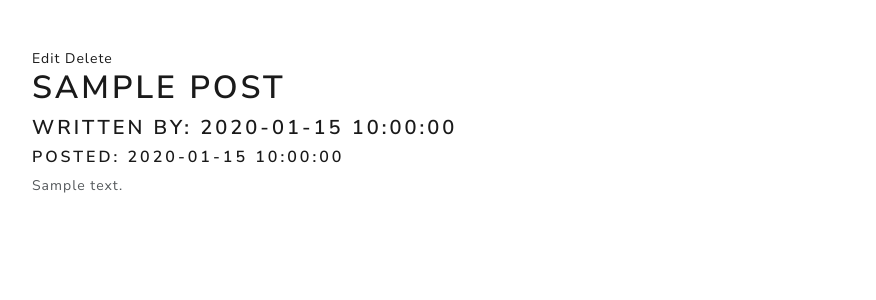
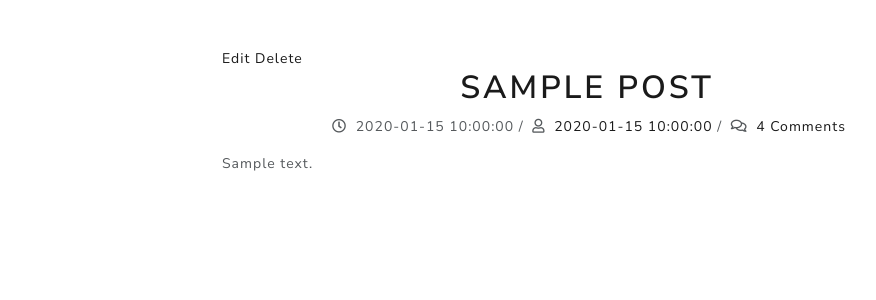
Before and after one commit to laskeym/flask_blog, a Flask app: template app/templates/blog_view.html in a window 1280 px wide. Shown: the part 89-389 px from the top of the page, without its empty margins (53-929 px from the left). Run offline with Flask 2, Linux system fonts and the light colour scheme; the template is opened without the code that fills it: most values are stand-ins (such as "Sample title", 1, 10 or a date in 2020); some libraries are stand-ins or nearby versions.

Commit message:
Added disqus to posts.  I think it might be broken

```diff
--- a/app/templates/blog_view.html
+++ b/app/templates/blog_view.html
@@ -7,6 +7,8 @@
 
 {% block body %}
 
+<div class="row mb-4">
+  <div class="col-md-8 mx-auto">
     <a href="{{ url_for('blog_edit', post_id=post.id, slug=post.slug) }}">Edit</a>
     <a href="{{ url_for('blog_delete', post_id=post.id) }}">Delete</a>
 
@@ -20,11 +22,41 @@
       {% endif %}
     {% endwith %}
 
-<h1>{{ post.title }}</h1>
+    <h1 class="text-center">{{ post.title }}</h1>
 
-<h4>Written By: {{ post.created_by }}</h4>
-<h5>Posted: {{ post.time_in_words }}</h5>
+    <div class="text-center">
+      <p class="post-info"><i class="far fa-clock mx-1"></i> {{ post.time_in_words }} / <i class="far fa-user mx-1"></i> <a href="#">{{ post.created_by }}</a> / <i class="far fa-comments mx-1"></i> <a href="#">4 Comments</a></p>
+      <!--<span class="written-by">Written By: {{ post.created_by }}</span> |
+      <span class="posted">{{ post.time_in_words }}</span> |
+      <span class="comments">4 Comments</span>-->
+    </div>
 
-<p>{{ post.html_content }}</p>
+    {{ post.html_content }}
 
+    <div id="disqus_thread" class="mt-4"></div>
+  </div>
+</div>
 {% endblock %}
+
+{% block scripts %}
+<script>
+  /**
+  *  RECOMMENDED CONFIGURATION VARIABLES: EDIT AND UNCOMMENT THE SECTION BELOW TO INSERT DYNAMIC VALUES FROM YOUR PLATFORM OR CMS.
+  *  LEARN WHY DEFINING THESE VARIABLES IS IMPORTANT: https://disqus.com/admin/universalcode/#configuration-variables*/
+
+  var disqus_config = function () {
+  this.page.url = '{{ request.url }}';  // Replace PAGE_URL with your page's canonical URL variable
+  this.page.identifier = {{ post.id }}; // Replace PAGE_IDENTIFIER with your page's unique identifier variable
+  };
+
+  (function() { // DON'T EDIT BELOW THIS LINE
+  var d = document, s = d.createElement('script');
+  s.src = 'https://realmarklaskey.disqus.com/embed.js';
+  s.setAttribute('data-timestamp', +new Date());
+  (d.head || d.body).appendChild(s);
+  })();
+</script>
+<!--DISQUS COMMENT COUNT-->
+<script id="dsq-count-scr" src="//realmarklaskey.disqus.com/count.js" async></script>
+<noscript>Please enable JavaScript to view the <a href="https://disqus.com/?ref_noscript">comments powered by Disqus.</a></noscript>
+{% endblock %}
--- a/app/templates/index.html
+++ b/app/templates/index.html
@@ -19,7 +19,7 @@
         <div class="mb-5">
           <div class="clearfix">
             <h4><a href="{{ url_for('blog_view', post_id=post.id, slug=post.slug) }}" class="post-title">{{ post.title }}</a></h4>
-            <p class="post-info"><i class="far fa-clock mx-1"></i> <a href="#">{{ post.created_date.strftime('%A, %B %d, %Y') }}</a> / <i class="far fa-user mx-1"></i> <a href="#">{{ post.created_by }}</a> / <i class="far fa-comments mx-1"></i> <a href="#">4 Comments</a></p>
+            <p class="post-info"><i class="far fa-clock mx-1"></i> <a href="#">{{ post.created_date.strftime('%A, %B %d, %Y') }}</a> / <i class="far fa-user mx-1"></i> <a href="#">{{ post.created_by }}</a> / <i class="far fa-comments mx-1"></i> <a href="{{ request.url_root.rstrip('/') }}{{ url_for('blog_view', post_id=post.id, slug=post.slug) }}#disqus_thread" data-disqus-identifier="{{ post.id }}">Comments</a></p>
             <p class="post-synopsis">Lorem ipsum dolor sit amet, consectetur adipisicing elit. Ipsa quidem sed eveniet, esse voluptate dolores fugiat. Quod, saepe est minima cumque cum veritatis perferendis soluta, officiis ut at. Molestiae animi debitis harum architecto perspiciatis voluptatum, dolore cupiditate temporibus perferendis eveniet! Nesciunt veniam quis laborum dolore nam veritatis eligendi suscipit doloremque nemo tempora sit vero, velit porro beatae numquam est. Vitae officia neque, voluptatem perspiciatis? Eius voluptatibus repellendus deleniti, fugit sunt blanditiis ut, dolores in debitis aliquid placeat! Sint consequuntur officiis est, sunt nihil perspiciatis rem, sit, iure doloribus consequatur vero voluptas? Doloribus tenetur, quibusdam cumque! Vel repellendus nobis nesciunt, aperiam eius iure magni fugiat atque, earum eaque at quos dicta voluptas, aliquam!</p>
 
             <a href="#" class="float-right">Read More</a>
@@ -95,8 +95,8 @@
 {% endblock %}
 
 {% block scripts %}
+  <!--SUCCINCT JQUERY-->
   <script src="{{ url_for('static', filename='js/succinct-master/jQuery.succinct.min.js') }}"></script>
-
   <script>
     $(function() {
       $('.post-synopsis').succinct({
@@ -104,4 +104,6 @@
       });
     });
   </script>
+  <!--DISQUS COMMENT COUNT-->
+  <script id="dsq-count-scr" src="//realmarklaskey.disqus.com/count.js" async></script>
 {% endblock %}
```
Lines whose indentation alone changed are shown as unchanged.
